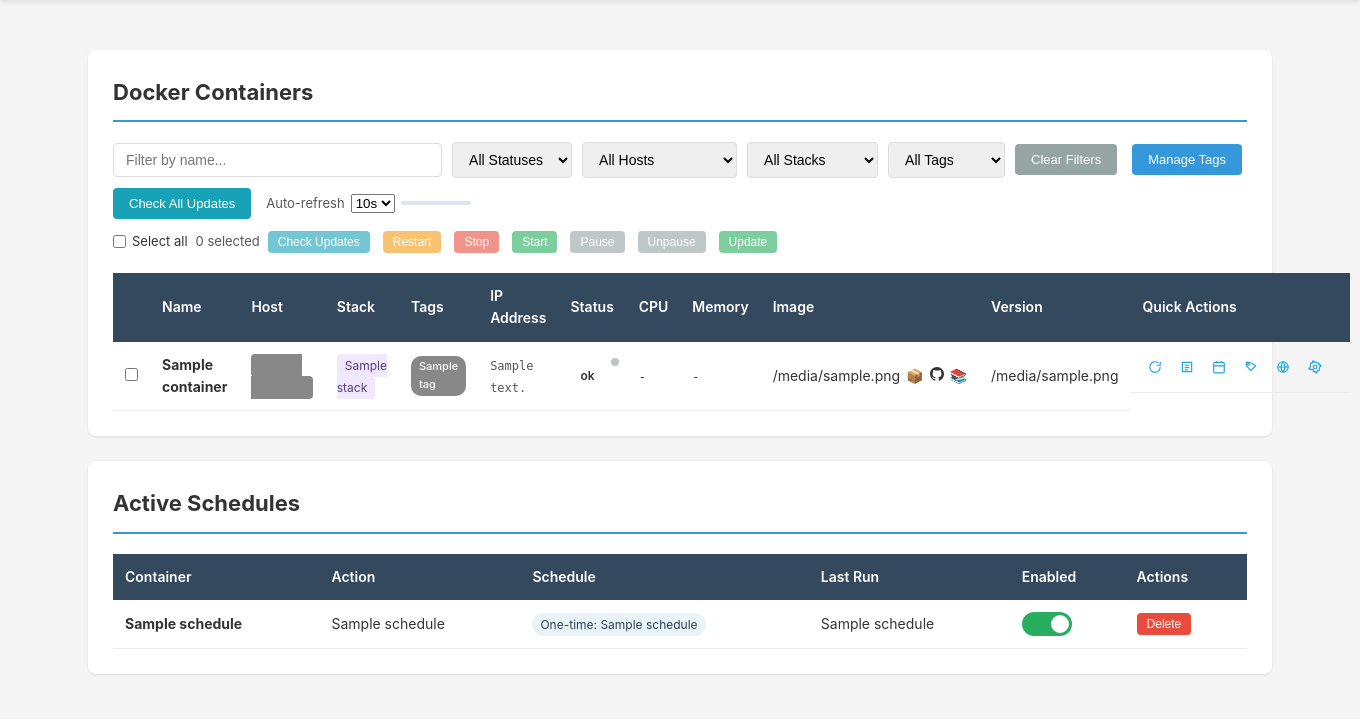
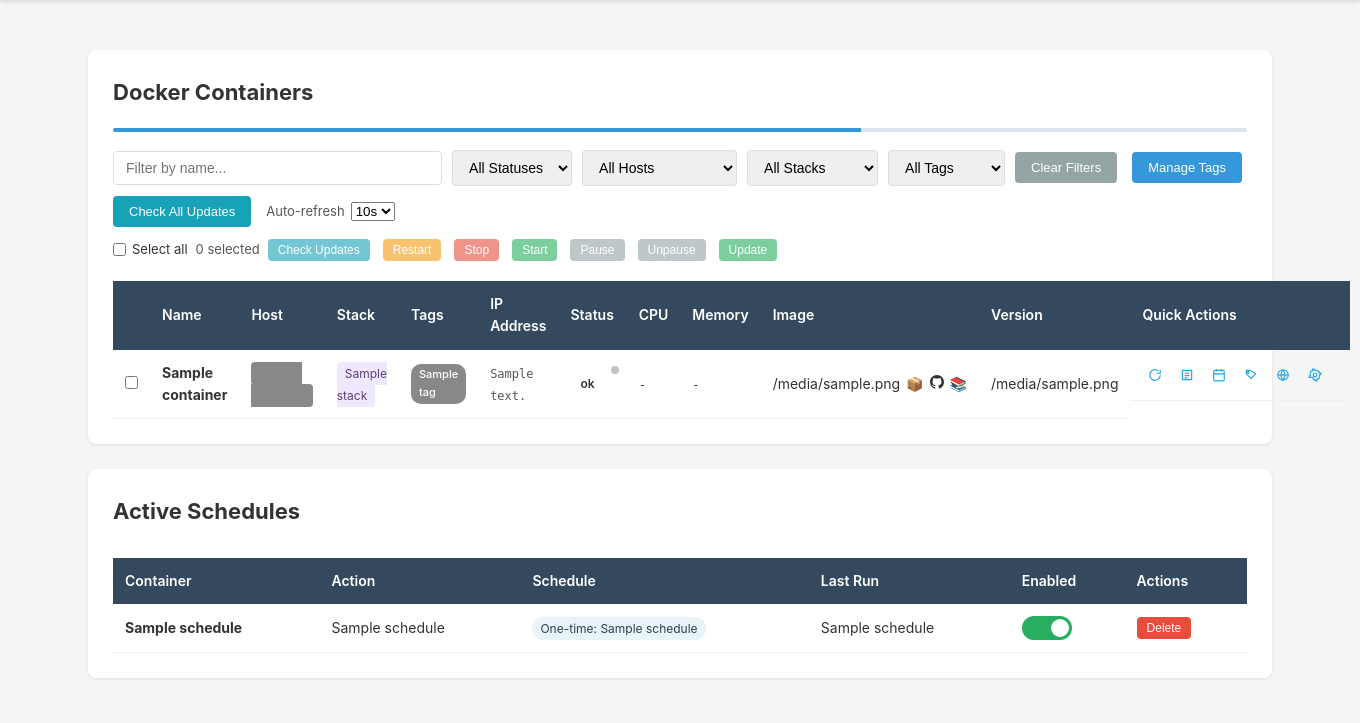
Before and after one commit to rsousa88/chrontainer, a Flask app: template templates/index.html in a window 1360 px wide. Shown: the part 168-891 px from the top of the page. Before the commit the page ends 845 px from the top, so only its background shows below. Run offline with Flask 3, Linux system fonts and the light colour scheme; the template is opened without the code that fills it: most values are stand-ins (such as "Sample title", 1, 10 or a date in 2020); parts of the project's set-up code (start-up, migrations or seed data) failed here and were passed over; some libraries are stand-ins or nearby versions.

Commit message:
Use auto-refresh progress as section separator

```diff
--- a/templates/index.html
+++ b/templates/index.html
@@ -98,8 +98,27 @@
             font-size: 22px;
             margin-bottom: 20px;
             color: var(--text-primary);
-            border-bottom: 2px solid #3498db;
-            padding-bottom: 10px;
+            padding-bottom: 8px;
+        }
+
+        .auto-refresh-separator {
+            width: 100%;
+            height: 4px;
+            background: #dbe4ef;
+            border-radius: 999px;
+            overflow: hidden;
+            margin: -10px 0 18px 0;
+        }
+
+        .auto-refresh-separator.disabled {
+            opacity: 0.35;
+        }
+
+        .auto-refresh-separator-bar {
+            height: 100%;
+            width: 0%;
+            background: #3498db;
+            transition: width 0.1s linear;
         }
 
         table {
@@ -291,25 +310,6 @@
             gap: 6px;
             font-size: 13px;
             color: #555;
-        }
-
-        .auto-refresh-progress {
-            width: 70px;
-            height: 4px;
-            background: #dbe4ef;
-            border-radius: 999px;
-            overflow: hidden;
-        }
-
-        .auto-refresh-progress.disabled {
-            opacity: 0.4;
-        }
-
-        .auto-refresh-progress-bar {
-            height: 100%;
-            width: 0%;
-            background: #3498db;
-            transition: width 0.1s linear;
         }
 
         .status-cell {
@@ -885,6 +885,9 @@
         <!-- Containers Section -->
         <div class="section">
             <h2>Docker Containers</h2>
+            <div class="auto-refresh-separator disabled" id="autoRefreshSeparator">
+                <div class="auto-refresh-separator-bar" id="autoRefreshSeparatorBar"></div>
+            </div>
             {% if containers %}
             <!-- Filter Bar -->
             <div style="margin-bottom: 12px; display: flex; gap: 10px; flex-wrap: wrap; align-items: center;">
@@ -918,9 +921,6 @@
                         <option value="30">30s</option>
                         <option value="60">60s</option>
                     </select>
-                    <span class="auto-refresh-progress disabled" id="autoRefreshProgress">
-                        <span class="auto-refresh-progress-bar" id="autoRefreshProgressBar"></span>
-                    </span>
                 </label>
             </div>
             <div style="margin-bottom: 20px; display: flex; gap: 8px; flex-wrap: wrap; align-items: center;">
@@ -1601,8 +1601,8 @@
         }
 
         function setAutoRefreshProgress(percent, disabled) {
-            const progress = document.getElementById('autoRefreshProgress');
-            const bar = document.getElementById('autoRefreshProgressBar');
+            const progress = document.getElementById('autoRefreshSeparator');
+            const bar = document.getElementById('autoRefreshSeparatorBar');
             if (!progress || !bar) return;
             progress.classList.toggle('disabled', disabled);
             bar.style.width = `${Math.max(0, Math.min(100, percent))}%`;
```
